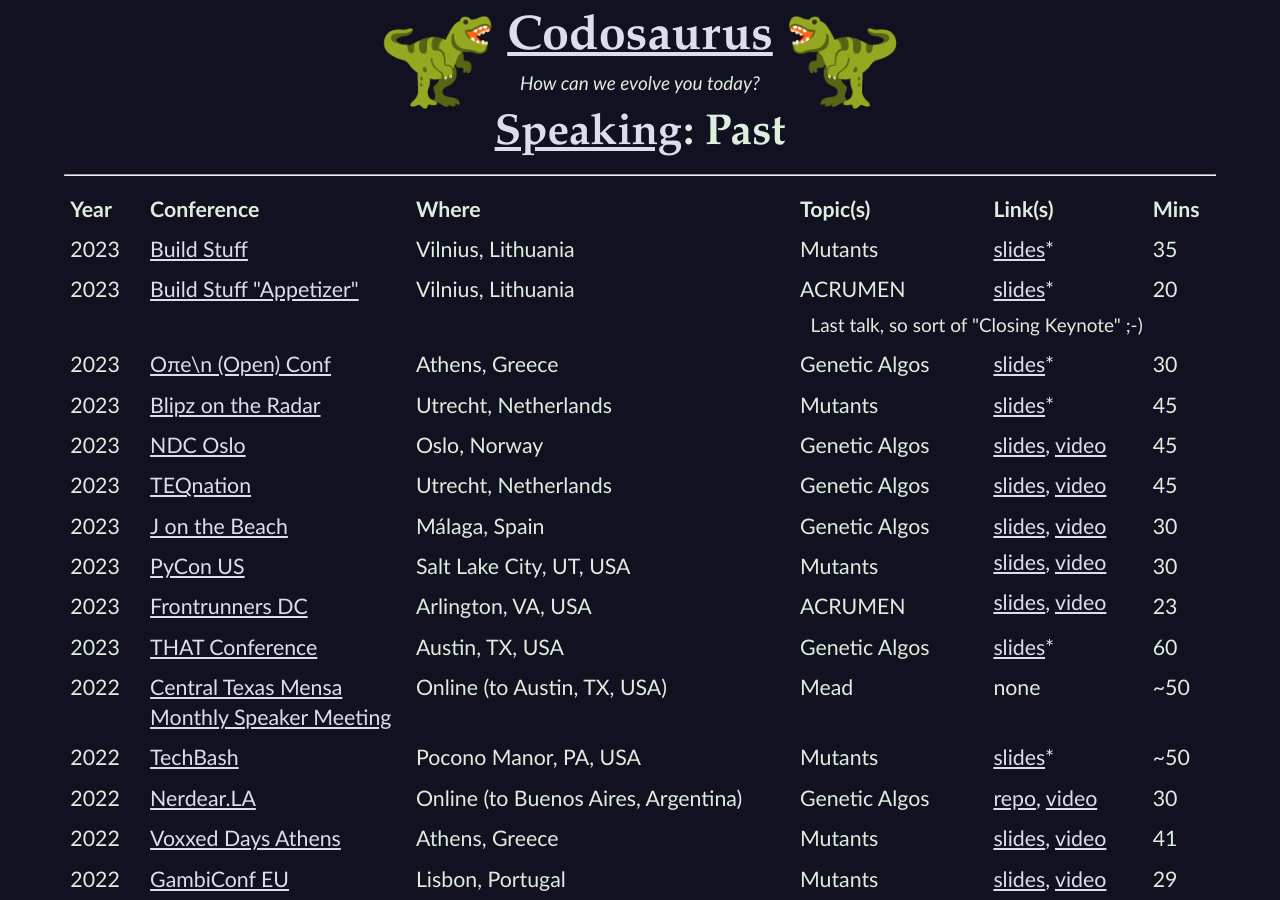
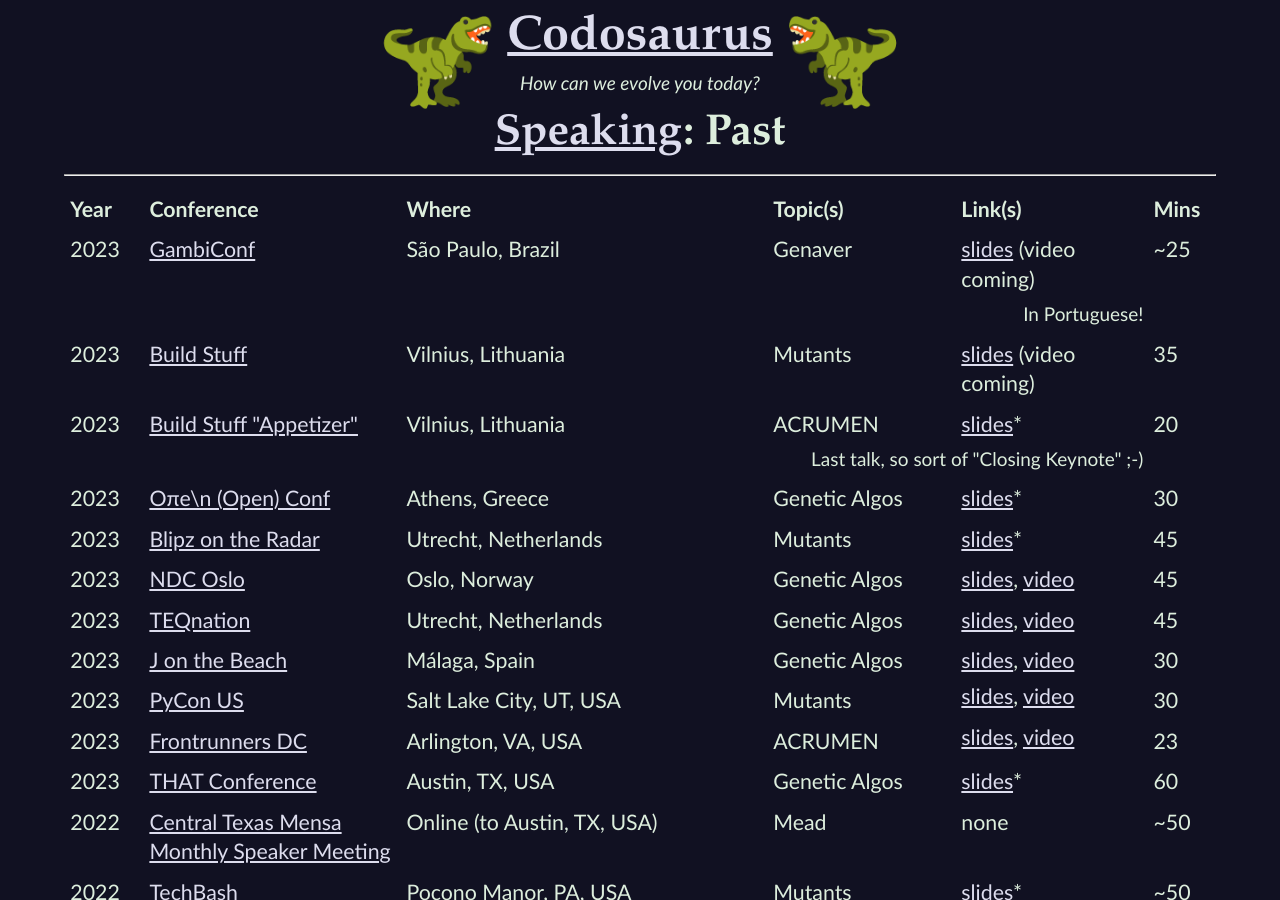
Before and after one commit to CodosaurusLLC/CodosaurusLLC.github.io, a Jekyll site: the page built from speaking/past.md, in a window 1280 px wide and 900 px high. Built offline with Jekyll 4.4.1, drawn with Linux system fonts in a browser that asks for light colours.

Commit message:
move gambiconf to past

```diff
--- a/speaking/past.md
+++ b/speaking/past.md
@@ -19,11 +19,25 @@
   <tbody>
     <tr>
       <td class="numeric">2023</td>
+      <td><a href="https://gambiconf.dev/" rel="nofollow" target="_new">GambiConf</a></td>
+      <td>S&atilde;o Paulo, Brazil</td>
+      <td>Genaver</td>
+      <td>
+        <a href="https://www.codosaur.us/reds/genaver-gambi-23-slides" target="_new">slides</a> (video coming)
+      </td>
+      <td class="numeric">~25</td>
+    </tr>
+    <tr class="notes">
+      <td colspan="5">In Portuguese!</td>
+    </tr>
+
+    <tr>
+      <td class="numeric">2023</td>
       <td><a href="https://www.buildstuff.events/" rel="nofollow" target="_new">Build Stuff</a></td>
       <td>Vilnius, Lithuania</td>
       <td>Mutants</td>
       <td>
-        <a href="https://www.codosaur.us/reds/mutants-buildstuff-23-slides" target="_new">slides</a>*
+        <a href="https://www.codosaur.us/reds/mutants-buildstuff-23-slides" target="_new">slides</a> (video coming)
       </td>
       <td class="numeric">35</td>
     </tr>
```
Also changed, not shown: speaking/upcoming.md (+0 -1 lines).
